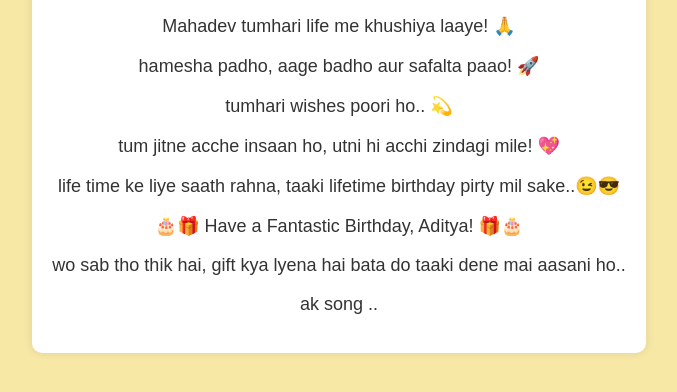
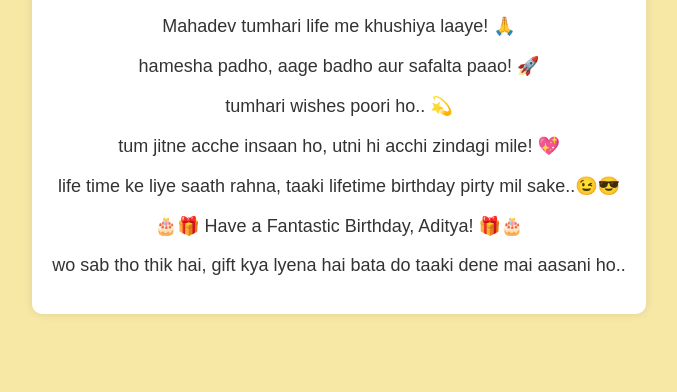
Before and after one commit to TriveniNishad/Aditya-s-birthday, a plain HTML site: page index.html in a window 1280 px wide. Shown: the part 184-576 px from the top of the page, without its empty margins (301-978 px from the left). Drawn offline with Linux system fonts and the light colour scheme.

Commit message:
Update index.html

```diff
--- a/index.html
+++ b/index.html
@@ -38,8 +38,7 @@
         <p> life time ke liye saath rahna, taaki lifetime birthday pirty mil sake..😉😎</p>
         <p>🎂🎁 Have a Fantastic Birthday, Aditya! 🎁🎂</p>
         <p>wo sab tho thik hai, gift kya lyena hai bata do taaki dene mai aasani ho..</p>
-        <p>ak song ..
-        </p>
+
     </div>
 </body>
 </html>
```
